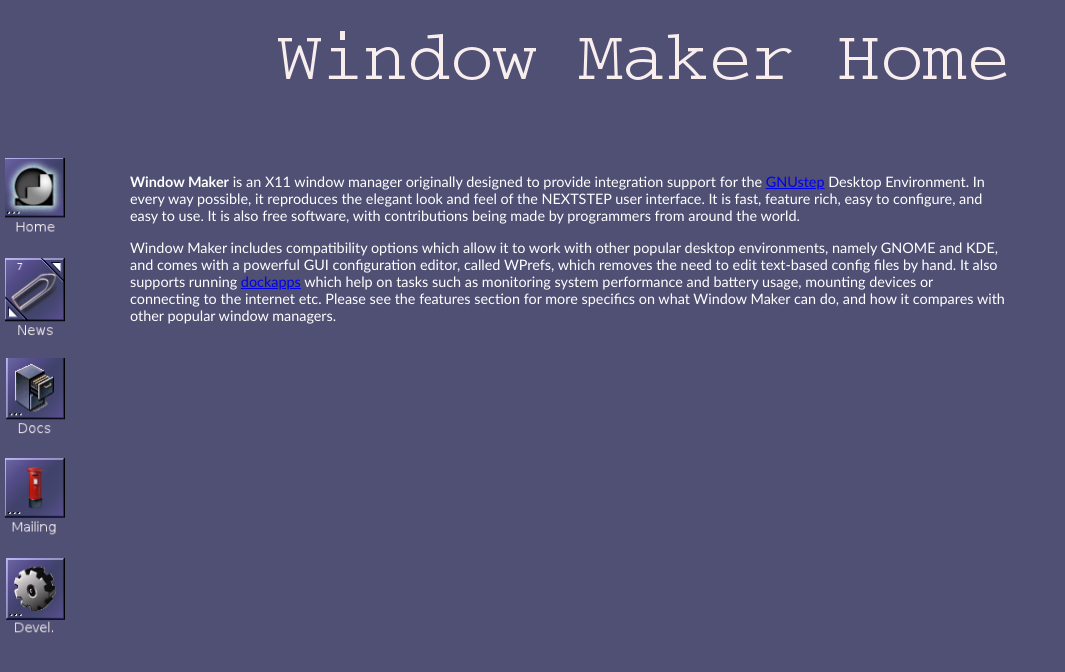
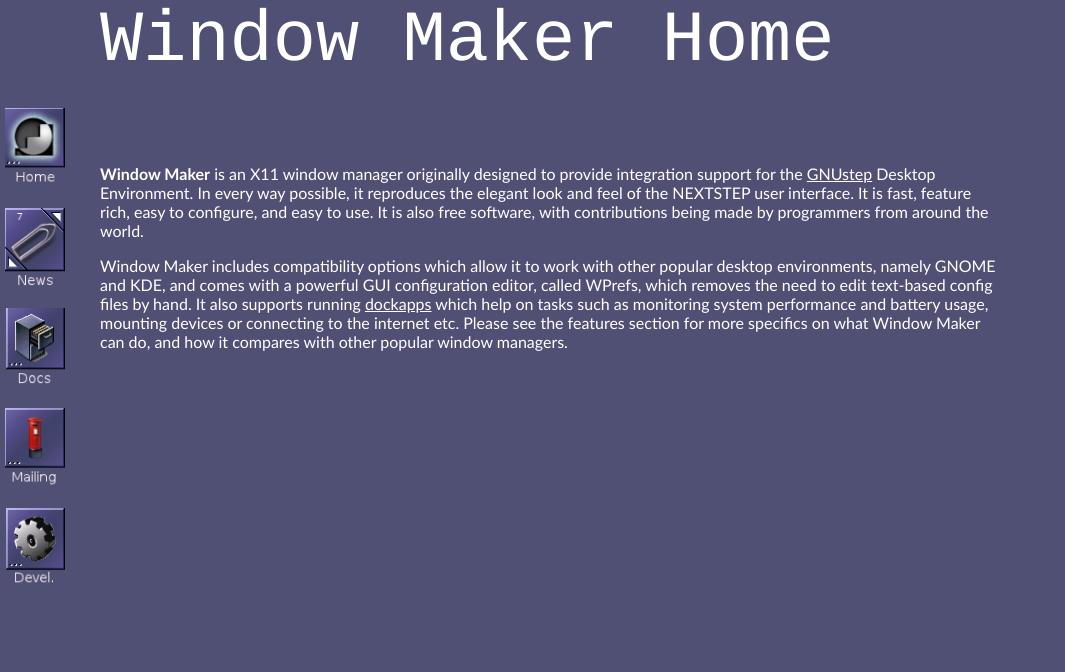
Before and after one commit to window-maker/dockapps, a PHP site: page /index.php in a window 1280 px wide; the page is wider, and only the part inside the window is pictured. Shown: the top 672 px of that part, without its empty margins (0-1065 px from the left). Run offline with PHP 8.4, Linux system fonts and the light colour scheme.

Commit message:
Width tags clean
Removed the body and header tags of these pages, because when are joined
by php the final document will have three times the body and the header
tags included.

Removed the width tags, to avoid the space in the right side and the
horizontal slide.

Removed the homewmaker2.png link image, because this text can be made
using formatted text.

Removed a lot of \n \r.

```diff
--- a/dock.php
+++ b/dock.php
@@ -1,41 +1,23 @@
-<html>
-<head>
-  <meta name="generator" content="HTML Tidy for Linux (vers 25 March 2009), see www.w3.org">
-
-  <title></title>
-</head>
-
-<body>
   <div id="dock">
     <table width="64" height="500" border="0" cellpadding="0" cellspacing="0">
       <tr>
-        <td><a href="home.php" onmouseout="MM_swapImgRestore()" onmouseover=
-        "MM_swapImage('Image1','','homewmaker.png',0)"><img src="homewmaker.png" alt="Home" width="60" height="81" border="0" id=
-        "Image1"></a></td>
+        <td><a href="home.php" onmouseout="MM_swapImgRestore()" onmouseover="MM_swapImage('Image1','','homewmaker.png',0)"><img src="homewmaker.png" alt="Home" width="60" height="81"></a></td>
       </tr>
 
       <tr>
-        <td><a href="news.php" onmouseout="MM_swapImgRestore()" onmouseover="MM_swapImage('Image2','','news.png',0)"><img src=
-        "news.png" alt="News" width="60" height="81" border="0" id="Image2"></a></td>
+        <td><a href="news.php" onmouseout="MM_swapImgRestore()" onmouseover="MM_swapImage('Image2','','news.png',0)"><img src="news.png" alt="News" width="60" height="81"></a></td>
       </tr>
 
       <tr>
-        <td><a href="docs.php" onmouseout="MM_swapImgRestore()" onmouseover="MM_swapImage('Image3','','docs.png',0)"><img src=
-        "docs.png" alt="Documentation" width="60" height="81" border="0" id="Image3"></a></td>
+        <td><a href="docs.php" onmouseout="MM_swapImgRestore()" onmouseover="MM_swapImage('Image3','','docs.png',0)"><img src="docs.png" alt="Documentation" width="60" height="81"></a></td>
       </tr>
 
       <tr>
-        <td><a href="lists.php" onmouseout="MM_swapImgRestore()" onmouseover=
-        "MM_swapImage('Image4','','mailing_list.png',0)"><img src="mailing_list.png" alt="Mailing Lists" width="60" height="81"
-        border="0" id="Image4"></a></td>
+        <td><a href="lists.php" onmouseout="MM_swapImgRestore()" onmouseover="MM_swapImage('Image4','','mailing_list.png',0)"><img src="mailing_list.png" alt="Mailing Lists" width="60" height="81"></a></td>
       </tr>
 
       <tr>
-        <td><a href="dev.php" onmouseout="MM_swapImgRestore()" onmouseover=
-        "MM_swapImage('Image5','','development.png',0)"><img src="development.png" alt="Development" width="60" height="81"
-        border="0" id="Image5"></a></td>
+        <td><a href="dev.php" onmouseout="MM_swapImgRestore()" onmouseover="MM_swapImage('Image5','','development.png',0)"><img src="development.png" alt="Development" width="60" height="81"></a></td>
       </tr>
     </table>
   </div>
-</body>
-</html>
--- a/header.php
+++ b/header.php
@@ -1,13 +1,3 @@
-<!DOCTYPE html PUBLIC "-//W3C//DTD HTML 4.01//EN">
-
-<html>
-<head>
-  <meta name="generator" content="HTML Tidy for Linux (vers 25 March 2009), see www.w3.org">
-
-  <title>Window Maker homepage</title>
-</head>
-
-<body>
-  <div id="header"><img src="homewmaker2.png" width="1100" height="110" style="border-bottom: #FFF" alt=""></div>
-</body>
-</html>
+  <div id="header">
+    Window Maker Home
+  </div>
--- a/index.php
+++ b/index.php
@@ -2,15 +2,19 @@
 
 <html>
 <head>
-  <meta name="generator" content="HTML Tidy for Linux (vers 25 March 2009), see www.w3.org">
-  <meta http-equiv="Content-Type" content="text/html; charset=us-ascii">
+  <meta name="generator" content="vim :-)">
+  <meta http-equiv="Content-Type" content="text/html; charset=UTF-8">
 
   <title>Window Maker - A window manager for X</title>
-  <meta name="Keywords" content="">
+  <meta name="Keywords" content="Window Maker, Window Manager, X11, X-Window">
   <link href="title.css" rel="stylesheet" type="text/css">
 </head>
 
 <body>
-  <?php include("header.php"); ?><?php include("dock.php"); ?><?php include("main.php"); ?>
+  <?php
+    include("header.php");
+    include("dock.php");
+    include("main.php");
+  ?>
 </body>
 </html>
--- a/main.php
+++ b/main.php
@@ -1,15 +1,4 @@
-<html>
-<head>
-  <meta name="generator" content="HTML Tidy for Linux (vers 25 March 2009), see www.w3.org">
-
-  <title></title>
-</head>
-
-<body>
   <div id="inhalt">
-    <table width="880" border="0" cellpadding="1" cellspacing="1">
-      <tr>
-        <td content="content" colspan="2" valign="top">
     <br>
     <br>
 
@@ -24,9 +13,4 @@
     help on tasks such as monitoring system performance and battery usage, mounting devices or connecting to the internet
     etc. Please see the features section for more specifics on what Window Maker can do, and how it compares with other
     popular window managers.</p>
-        </td>
-      </tr>
-    </table>
   </div>
-</body>
-</html>
--- a/title.css
+++ b/title.css
@@ -1,6 +1,6 @@
 body  {
 	color: #FFF;
-	font-size: 0.9em;
+	font-size: 1.0em;
 	font-family: "Trebuchet MS", Arial, Helvetica, sans-serif;
 	background-color: #505075;
 	border-size: 0px;
@@ -9,11 +9,7 @@
 	margin-bottom: 0px;
 	margin-left: 0px;
 }
-td    {
-}
-th    {
-      color: #000
-}
+
 .hpadding   {
 	color: #483d8b;
 	font-weight: normal;
@@ -21,6 +17,7 @@
 	font-family: "Trebuchet MS", Arial, Helvetica, sans-serif;
 	padding: 0px 10px
 }
+
 .textpadding    {
 	color: white;
 	font-size: 12px;
@@ -29,9 +26,11 @@
 	margin: 0;
 	padding: 0 10px
 }
+
 a        {
 	font-family: "Trebuchet MS", Arial, Helvetica, sans-serif;
 }
+
 h1       {
 	color: #ebdeff;
 	font-size: 20pt;
@@ -40,6 +39,7 @@
 	font-weight: bold;
 	line-height: 22pt
 }
+
 h2       {
 	color: #ebdeff;
 	font-size: 18pt;
@@ -47,6 +47,7 @@
 	font-style: italic;
 	line-height: 20pt
 }
+
 h3        {
 	color: #e8fd00;
 	font-size: 14pt;
@@ -54,6 +55,7 @@
 	font-style: normal;
 	line-height: 16pt
 }
+
 h4       {
 	color: #FFF;
 	font-size: 12pt;
@@ -62,40 +64,39 @@
 	font-weight: bolder;
 	line-height: 12pt
 }
-pre {
-        background-color: #FFFFFF;
-        color: #000;
-}
+
 .caption {
 	font-size: 11pt;
 	font-family: "Trebuchet MS", Arial, Helvetica, sans-serif
 }
-a:hover {
-        text-decoration: underline;
-	color: #F00;
+
+a:hover, a:focus   {
+	text-decoration: underline;
+	font-style: italic;
+	color: #CCC;
 }
-a: link {
-        text-decoration: underline;
-        color: #FFF;
+
+a:link, a:visited, a:active {
+	text-decoration: underline;
+	color: #FFF;
 }
-# a:visited, a:active {
-#	text-decoration: underline;
-#	color: #FFF;
-#}
+
 img {
 	border: none;
 }
-#header { position: relative; top: 0px; left: 6%;
-  width: 100%; }
 
-#dock { position: absolute; top: 150px; left: 5px;
-  width: 100%; height: 500px;
-  }
+#header {
+	font-family: "American Typewriter", Courier, monospace;
+	font-size: 4.5em;
+	font-weight: normal;
+	position: absolute; top: 0px; left: 100px;
+}
 
-#inhalt { position: relative; top: 10px; left: 10%;
-  width: 100%;
-  }
+#dock {
+	position: absolute; top: 100px; left: 5px;
+}
 
-#tableline {
-        color: #F00;
+#inhalt {
+	position: absolute; top: 110px; left: 100px;
+	width: 70%;
 }
```
Lines whose indentation alone changed are shown as unchanged.
